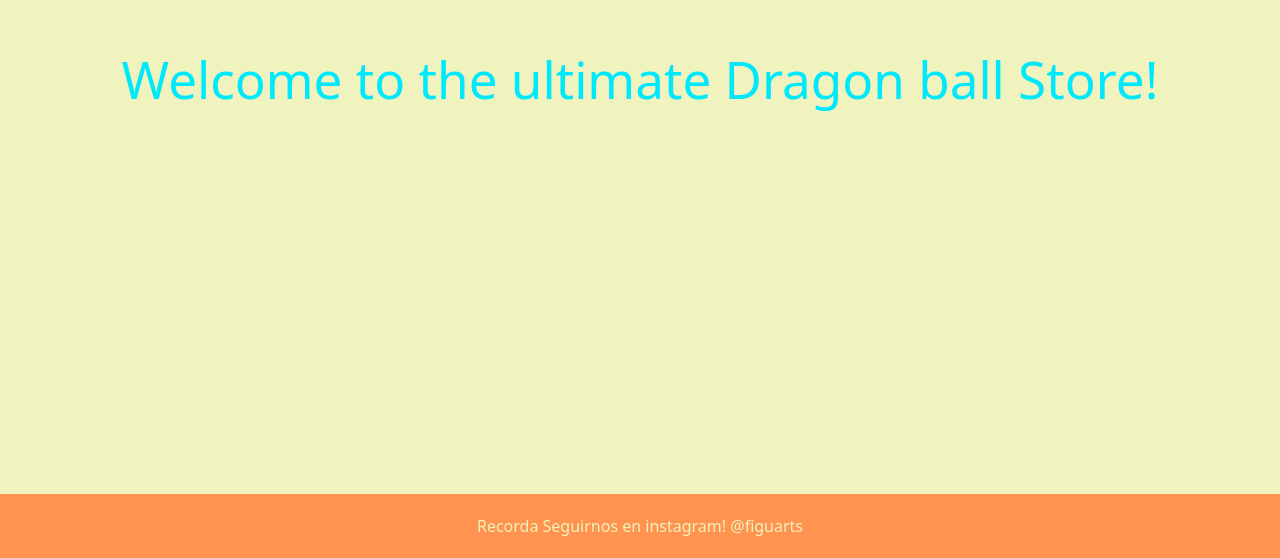
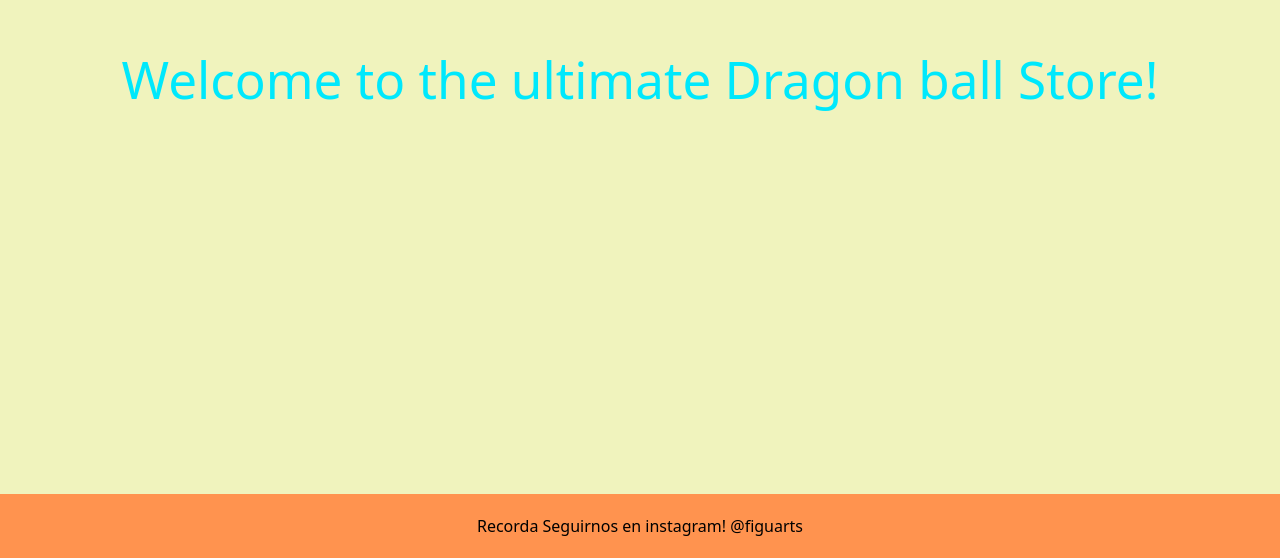
Before and after one commit to Agustincoda/ProjectoReact, a React (Vite) app: page / in a window 1280 px wide. Shown: the part 401-959 px from the top of the page. Built offline with nearby package versions, Linux system fonts and the light colour scheme; no server answers; a web font is replaced by a local one.

Commit message:
Accesibilidad básica: lang=es, alt en la imagen de error y contraste del footer
El texto del footer (#F0F3BD sobre #FF934F) tenía contraste ~1.8:1; pasa a negro.

```diff
--- a/index.html
+++ b/index.html
@@ -1,5 +1,5 @@
 <!doctype html>
-<html lang="en">
+<html lang="es">
   <head>
     <meta charset="UTF-8" />
     <link rel="icon" type="image/svg+xml" href="/vite.svg" />
--- a/src/App.css
+++ b/src/App.css
@@ -67,7 +67,7 @@
     background-color: #FF934F;
     padding: 20px;
     margin-top: 15px;
-    color: #F0F3BD;
+    color: black;
 }
 
 .custom-card {
--- a/src/componentes/Error.jsx
+++ b/src/componentes/Error.jsx
@@ -5,7 +5,7 @@
         <>
         <div className="error">
         <h1>Esta pagina no existe....</h1>
-        <img src="/Images/imagenError.jpg"/>
+        <img src="/Images/imagenError.jpg" alt="Página no encontrada" className="img-fluid"/>
         </div>
         </>
     );
```
